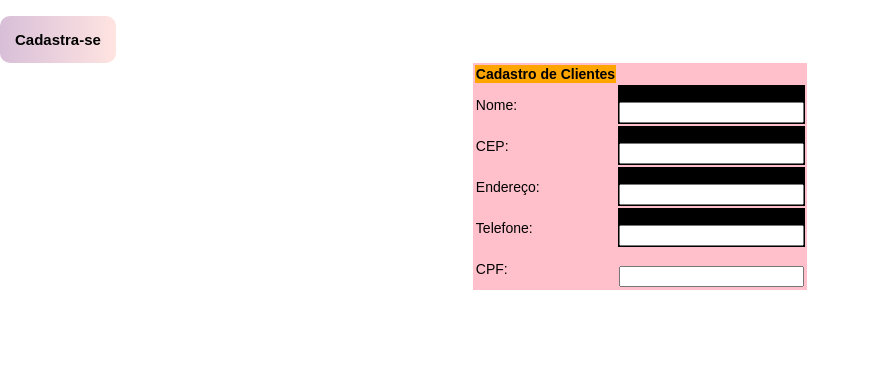
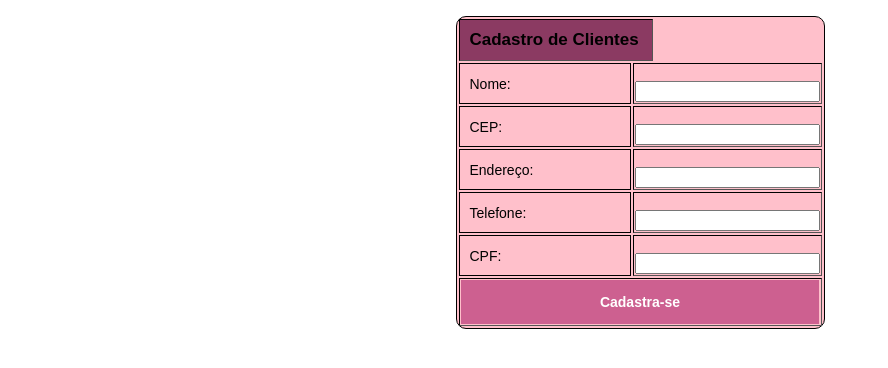
Before and after one commit to brunalbuq/ProgramacaoWeb2, a plain HTML site: page teste.html in a window 1280 px wide. Shown: the whole page, without its empty margins (0-888 px from the left). Drawn offline with Linux system fonts and the light colour scheme.

Commit message:
Cadastro de Clientes

```diff
--- a/teste.html
+++ b/teste.html
@@ -9,14 +9,15 @@
 <script language = "javascript" src=""></script>
 <style>
     body {
-        margin: 0;
+        margin: 0 auto;
         padding: 0;
         font-family: Arial, Helvetica, sans-serif;
         font-size: 14px;
     }
 
     .tabelaGeral{
-        background: pink;
+        background-color: pink;
+        border-radius: 10px;
     }
 
     a {
@@ -25,38 +26,70 @@
     }
 
     .trGeral{
-        background: purple;
-        text-align: center;
+        background-color: pink;
+        font-size: larger;
     }
 
     .tdTituloGeral{
-        background: orange;
         text-align: center;
+        font-size: 17px;
+        padding: 10px;
+        auto: 10px;
+        background-color: #8B3A62;
+        display: flex;
+        flex-direction: row;
+        align-items: center;
+        justify-content: initial;
+        width: 100%;
+        align-content: center;
+        align-self: auto;
     }
 
+     .tdTitulo{
+        text-align: left;
+        font-size: 14px;
+        padding: 10px;
+        color: black;
+        background-color: pink;
+        width: 150px;
+        border: solid 1px;
+     }
+
     .tdCampo{
-        background: black;
+        background-color: pink;
+
     }
+    a:link, a:visited {
+        background-color: #CD6090;
+        color: white;
+        padding: 14px 25px;
+        text-align: center;
+        text-decoration: none;
+        display: inline-block;
+      }
 
+      a:hover, a:active {
+        background-color: #8B3A62;;
+      }
 
-    #submit{
-        background-image: linear-gradient(to right, rgb(216,191,216), rgb(255,228,225));
+      .botao{
+        width: 86%;
+      }
 
-        border: none;
-        padding: 15px;
-        color: black;
-        font-size: 15px;
-        cursor: pointer;
-        border-radius: 10px;
-        font-weight: bold;
-        align:"center";
-    }
+      table{
+        border: 1px solid black;
+      }
+
+      th{
+        text-align: center;
+      }
+
 </style>
 
 <body>
-    <table class="tabelaGeral" align="center">
+    <table class="tabelaGeral" align="center"  border="1" colspan="2">
         <tr class="trGeral">
-            <th class= "tdTituloGeral colspan"100%" ><b>Cadastro de Clientes</b><br></th>
+            <td class= "tdTituloGeral" colspan="2"><b>Cadastro de Clientes</b><br></td>
         </tr>
 
 
@@ -82,12 +115,16 @@
         </tr>
 
         <tr>
-            <td class="">CPF:</td>
-            <td class=""><br><input type="number" name="cpf" id="cpfid"></td>
+            <td class="tdTitulo">CPF:</td>
+            <td class="tdCampo"><br><input type="number" name="cpf" id="cpfid"></td>
         </tr>
 
 
-        <input type="submit" name="cadastro" id="submit" value="Cadastra-se">
+        <tr>
+            <td colspan="100%" align="center">
+                <a href="" name="cadastro" value="Cadastro" class="botao"><b>Cadastra-se</b></a>
+            </td>
+        </tr>
     </table>
 
 </body>
```
Also changed, not shown: formulario.html (+2 -2 lines), 1 other file.
